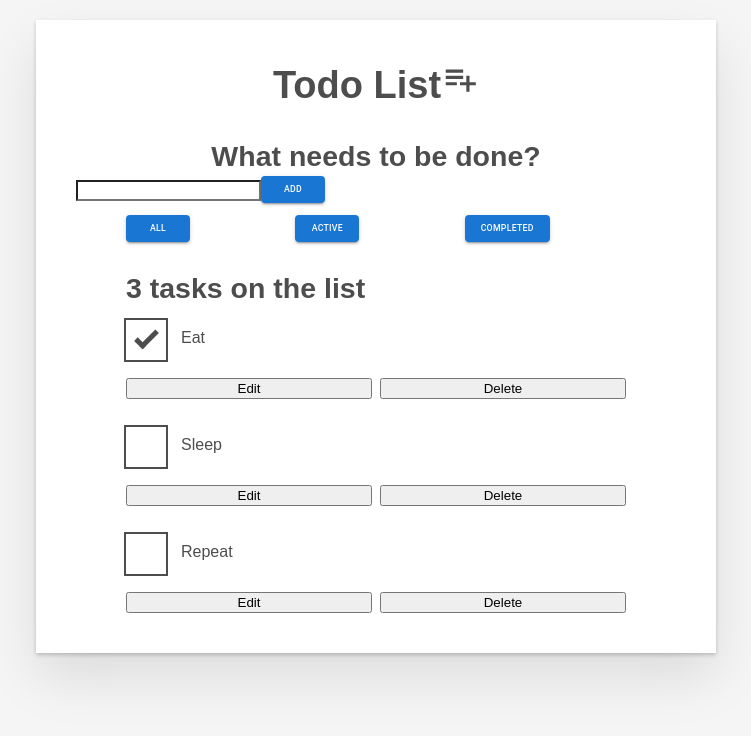
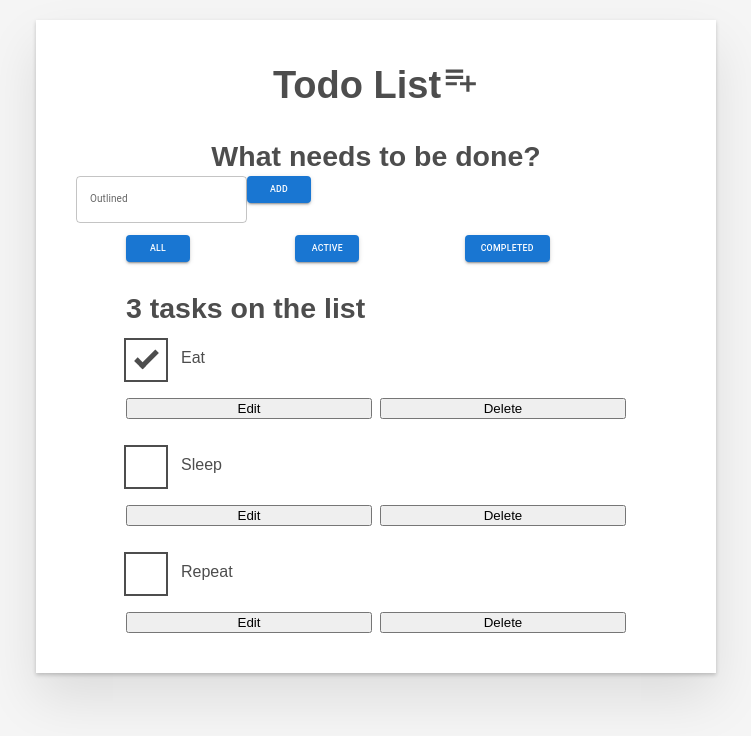
Before and after one commit to LinusErikNilsson/React-Todo-App, a React (Create React App) app: page / in a window 1280 px wide. Shown: the top 736 px of the page, without its empty margins (264-1015 px from the left). Built offline with nearby package versions, Linux system fonts and the light colour scheme.

Commit message:
Added MUI TextField + CSS fix.

```diff
--- a/src/components/Form.js
+++ b/src/components/Form.js
@@ -2,6 +2,8 @@ import React, { useState } from "react";
 import App from "../App";
 import Button from "@mui/material/Button";
 import Stack from "@mui/material/Stack";
+import TextField from '@mui/material/TextField';
+import Box from '@mui/material/Box';
 
 
 function Form(props) {
@@ -24,21 +26,30 @@ function Form(props) {
                     What needs to be done?
                 </label>
             </h2>
-            <input
-                type="text"
+
+
+            <Box
+                component="text"
                 id="new-todo-input"
                 className="input input_lg"
                 name="text"
+                sx={{
+                    '& > :not(style' : {m: 1, witdth: '25ch'},
+                }}
+                noValidate
                 autoComplete="off"
                 value={name}
                 onChange={handleChange}
-            />
+                >
 
+                <TextField id="outlined-basic" label="Outlined" variant="outlined" />
 
-            <Button variant="contained"
-             type="submit" className="btn btn_primary btn_lg">
+                <Button variant="contained"
+                type="submit" className="btn btn_primary btn_lg">
                 Add
-            </Button>
+                </Button>
+            </Box>
+
 
         </form>
     );
--- a/src/index.css
+++ b/src/index.css
@@ -66,11 +66,15 @@ body {
 .btn__filter {
   border-color: lightgrey;
 }
+*/
 .btn__primary {
   color: #fff;
   background-color: #000;
+  justify-content:space-around;
+  display: flex;
+  vertical-align:middle;
 }
-*/
+
 .btn-group {
   display: flex;
   justify-content: space-between;
```
